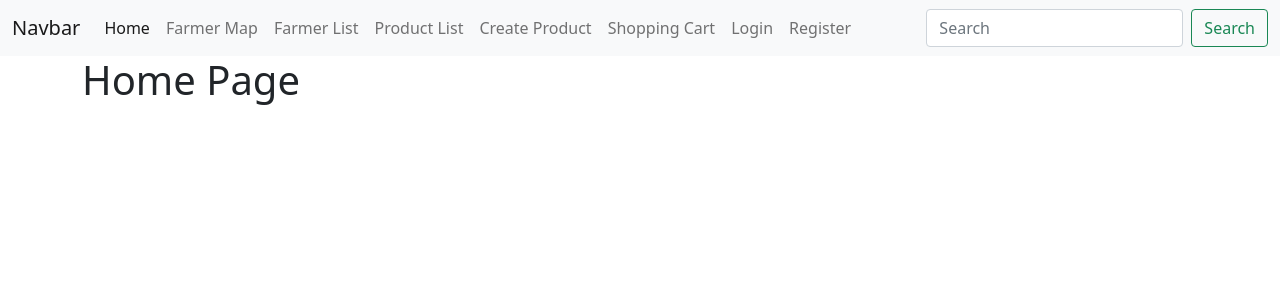
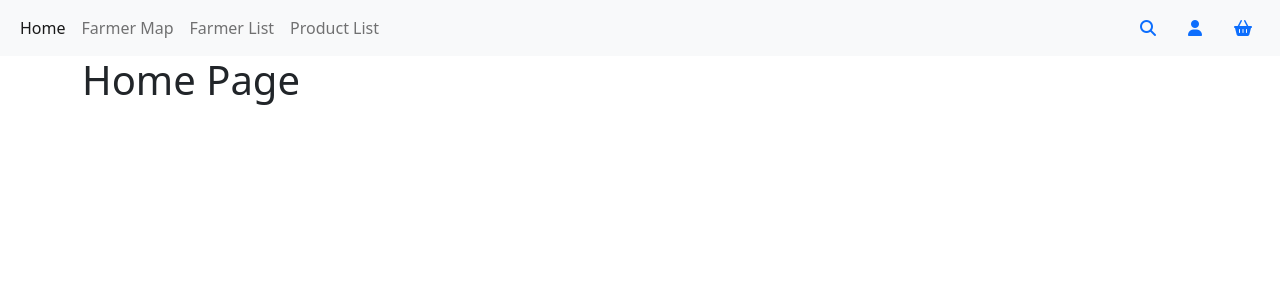
Before and after one commit to oisintohak/Farm-To-Fork, a Django app: page / in a window 1280 px wide. Shown: the top 300 px of the page. Run offline with Django 3.2, Linux system fonts and the light colour scheme; some libraries are stand-ins or nearby versions; some web fonts are replaced.

Commit message:
add mobile nav menu

```diff
--- /dev/null
+++ b/accounts/templatetags/check_group.py
@@ -0,0 +1,8 @@
+from django import template
+
+register = template.Library()
+
+
+@register.filter(name='has_group')
+def has_group(user, group_name):
+    return user.groups.filter(name=group_name).exists()
--- a/templates/base.html
+++ b/templates/base.html
@@ -1,5 +1,6 @@
 {% load crispy_forms_tags %}
 {% load static %}
+{% load check_group %}
 
 <!DOCTYPE html>
 <html lang="en">
@@ -24,6 +25,7 @@
     {% endblock %}
 
     {% block core_js %}
+    <script src="https://kit.fontawesome.com/8bdadb5ed1.js" crossorigin="anonymous"></script>
     <script src="{% static 'js/bootstrap.bundle.min.js' %}"></script>
     <script src="{% static 'js/script.js' %}"></script>
     {% endblock %}
@@ -35,9 +37,8 @@
 </head>
 
 <body>
-    <nav class="navbar navbar-expand-md navbar-light bg-light">
-        <div class="container-fluid">
-            <a class="navbar-brand" href="#">Navbar</a>
+    <nav class="navbar navbar-expand-lg navbar-light bg-light">
+        <div class="container-fluid justify-content-between">
             <button class="navbar-toggler" type="button" data-bs-toggle="collapse"
                 data-bs-target="#navbarSupportedContent" aria-controls="navbarSupportedContent" aria-expanded="false"
                 aria-label="Toggle navigation">
@@ -57,17 +58,28 @@
                     <li class="nav-item">
                         <a class="nav-link" aria-current="page" href="{% url 'product-list' %}">Product List</a>
                     </li>
+                    {% if request.user|has_group:'Farmers' %}
                     <li class="nav-item">
                         <a class="nav-link" aria-current="page" href="{% url 'product-create' %}">Create Product</a>
                     </li>
-                    <li class="nav-item">
-                        <a class="nav-link" aria-current="page" href="{% url 'cart' %}">Shopping Cart</a>
-                        {% if total %}
-                        <small>
-                            :€{{ total }}
-                        </small>
                     {% endif %}
-                    </li>
+                </ul>
+            </div>
+            <a class="nav-link" href="#" id="searchDropdown" role="button" data-bs-toggle="dropdown"
+                aria-expanded="false">
+                <i class="fas fa-search"></i>
+            </a>
+            <div class="dropdown-menu w-100" aria-labelledby="searchDropdown">
+                <form class="d-flex">
+                    <input class="form-control me-2" type="search" placeholder="Search" aria-label="Search">
+                    <button class="btn" type="submit">Search</button>
+                </form>
+            </div>
+            <a class="nav-link" href="#" id="accountDropdown" role="button" data-bs-toggle="dropdown"
+                aria-expanded="false">
+                <i class="fas fa-user"></i>
+            </a>
+            <div class="dropdown-menu w-100 dropdown-menu-end" aria-labelledby="accountDropdown">
                 {% if request.user.is_authenticated %}
                 <li class="nav-item">
                     <a class="nav-link" href="{% url 'account_logout' %}">Logout</a>
@@ -78,7 +90,6 @@
                 <li class="nav-item">
                     <a class="nav-link" href="{% url 'profile-edit' %}">Edit Profile</a>
                 </li>
-
                 {% else %}
                 <li class="nav-item">
                     <a class="nav-link" href="{% url 'account_login' %}">Login</a>
@@ -87,13 +98,15 @@
                     <a class="nav-link" href="{% url 'account_signup' %}">Register</a>
                 </li>
                 {% endif %}
-
-                </ul>
-                <form class="d-flex">
-                    <input class="form-control me-2" type="search" placeholder="Search" aria-label="Search">
-                    <button class="btn btn-outline-success" type="submit">Search</button>
-                </form>
             </div>
+            <a class="nav-link" href="{% url 'cart' %}">
+                <i class="fas fa-shopping-basket"></i>
+                {% if total %}
+                <small>
+                    €{{ total }}
+                </small>
+                {% endif %}
+            </a>
         </div>
     </nav>
 
```
Also changed, not shown: accounts/templatetags/__init__.py (added). Lines whose indentation alone changed are shown as unchanged.
